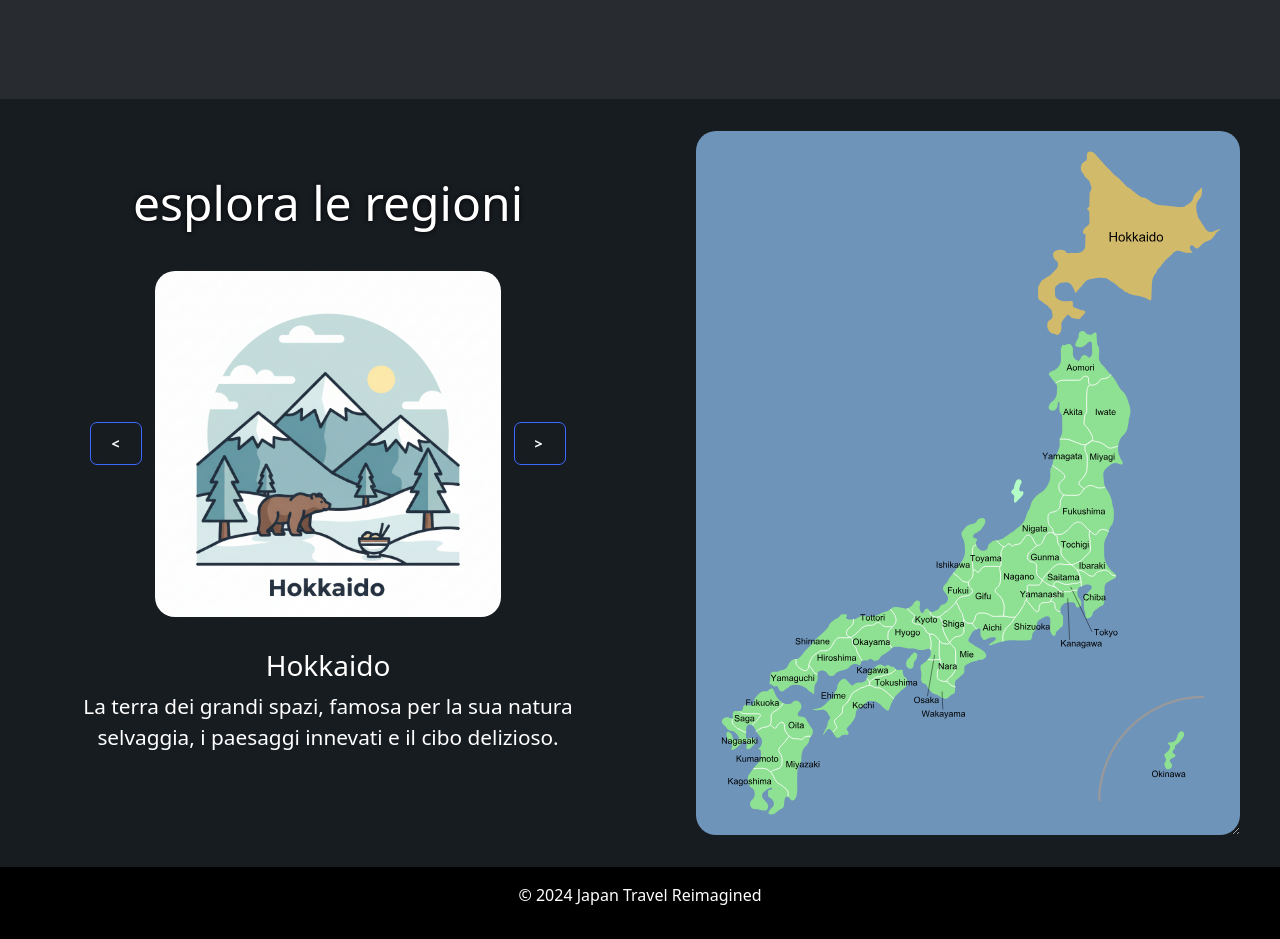
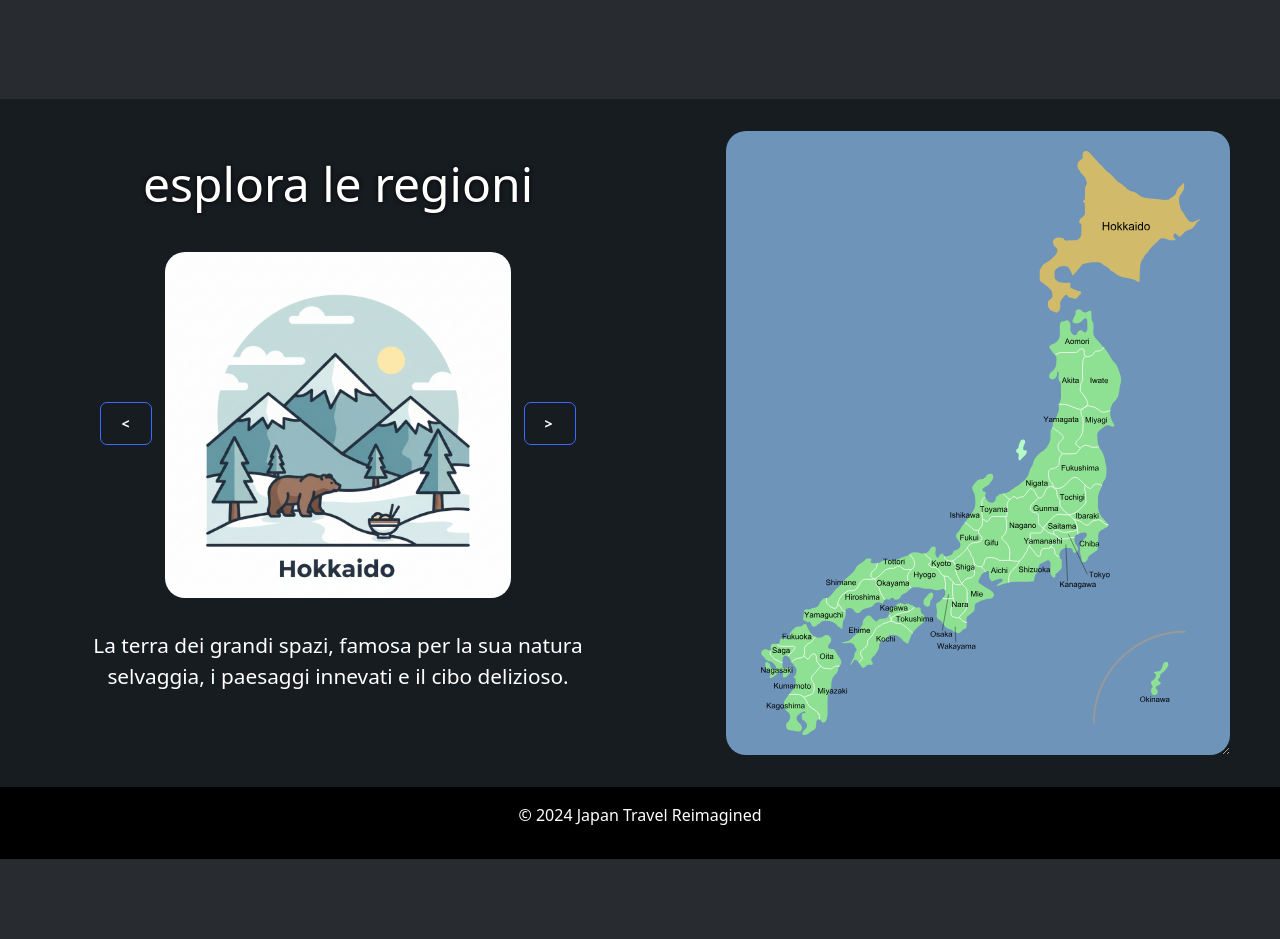
Before and after one commit to BassaniDavid/Japan-Travel-Reimagined, a React (Vite) app in the folder japan travel/: page / in a window 1280 px wide. Shown: the part 1320-2259 px from the top of the page. After the commit the page ends 2179 px from the top, so only its background shows below. Built offline with nearby package versions, Linux system fonts and the light colour scheme.

Commit message:
feat: minor animations update

```diff
--- a/japan travel/components/RegionMapCard.jsx
+++ b/japan travel/components/RegionMapCard.jsx
@@ -10,7 +10,6 @@ const RegionMapCard = ({ details, onPrevClick, onNextClick }) => {
           <button onClick={onPrevClick}>&lt;</button>
           <img src={details.image} alt="" />
           <button onClick={onNextClick}>&gt;</button>
-          <h3>{details.title}</h3>
           <p>{details.description}</p>
         </div>
       ) : (
--- a/japan travel/src/App.css
+++ b/japan travel/src/App.css
@@ -20,6 +20,7 @@ body {
   box-sizing: border-box;
   background-color: var(--col-3);
   color: var(--col-2);
+  overflow-x: hidden;
 }
 
 main {
@@ -180,7 +181,8 @@ section.DiscoverJapanPage img {
 }
 
 section.DiscoverJapanPage div,
-section.DiscoverJapanPage img {
+section.DiscoverJapanPage img,
+section.RegionPage div {
   animation-name: fade-in-left;
   animation-duration: var(--animation-img);
   animation-timing-function: ease-in-out;
@@ -405,8 +407,8 @@ section.RegionPage.homepage {
 }
 
 section.RegionPage div.map {
-  height: calc(100vh - var(--header-size));
-  width: calc(80vh - var(--header-size));
+  height: calc(90vh - var(--header-size));
+  width: calc(75vh - var(--header-size));
   background-color: var(--col-5);
   padding: 1rem;
   border-radius: var(--radius-img);
@@ -451,13 +453,17 @@ section.RegionPage div.region-details {
   text-align: center;
 }
 
-section.homepage .region-card img {
+section.RegionPage .region-card img {
   max-width: 60%;
   max-height: 60%;
   margin: 2rem auto;
   border-radius: var(--radius-img);
 }
 
-section.homepage .region-card button {
+section.RegionPage .region-card button {
   margin: 1vw;
 }
+
+section.RegionPage > * {
+  animation: faid-in-svg calc(var(--animation-svg) / 2);
+}
```
